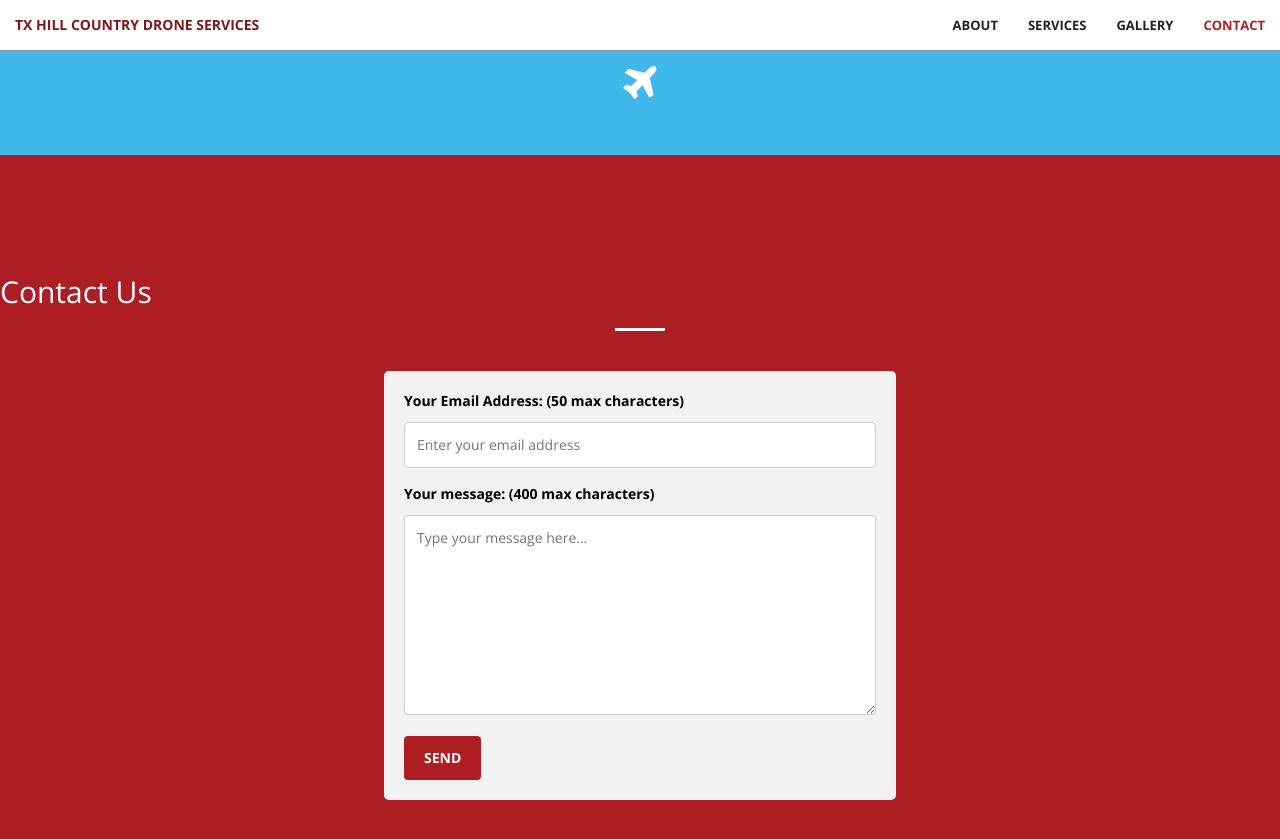
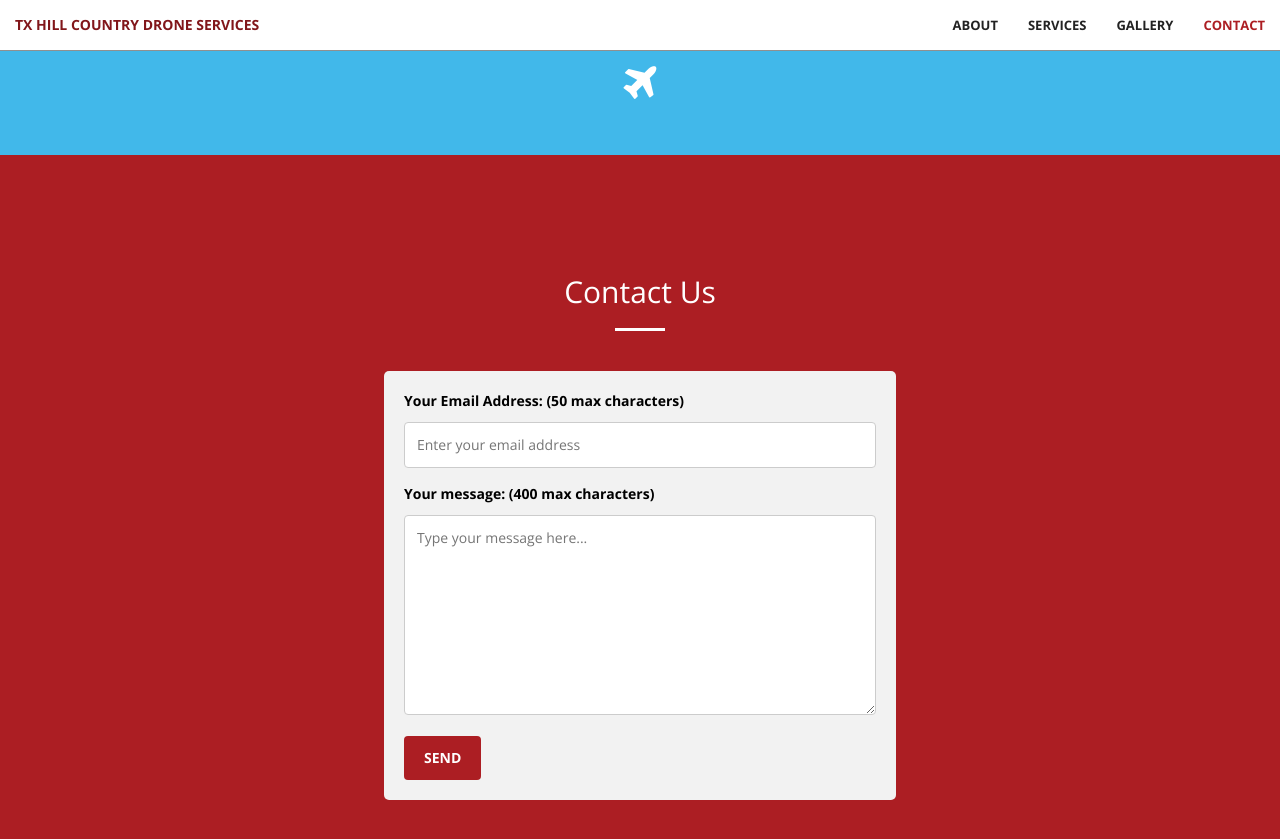
Before and after one commit to thcdroneservices/thcdroneservices.github.io, a Jekyll site: the page built from index.html, in a window 1280 px wide and 900 px high, scrolled down 4278 px. Shown: the top 839 px of the window. Built offline with Jekyll 4.4.1, drawn with Linux system fonts in a browser that asks for light colours.

Commit message:
update CF

```diff
--- a/_sass/_base.scss
+++ b/_sass/_base.scss
@@ -301,7 +301,7 @@ header {
     box-sizing: border-box;
 }
 
-.contact-form h3 {
+.contact-form h2 {
     text-align: center;
 }
 
```
